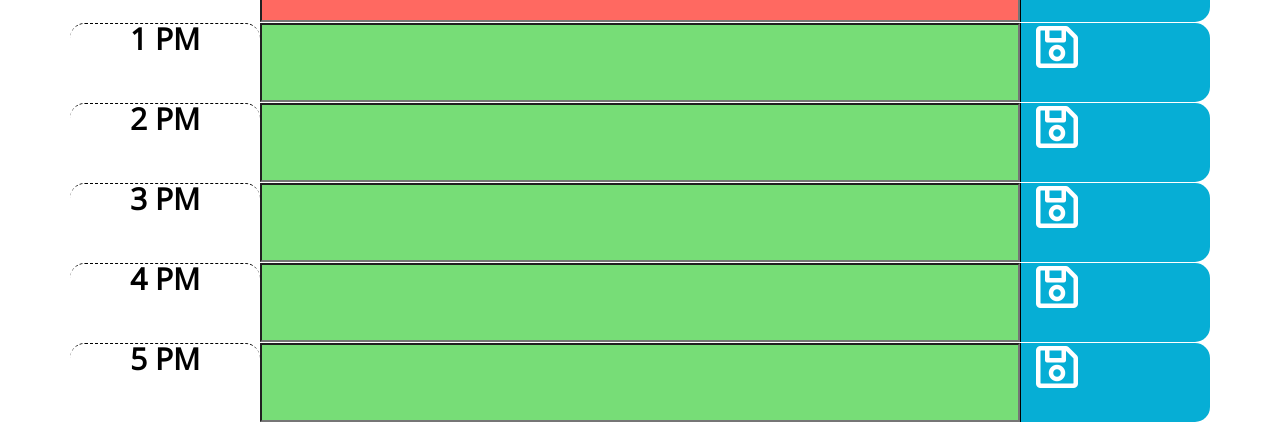
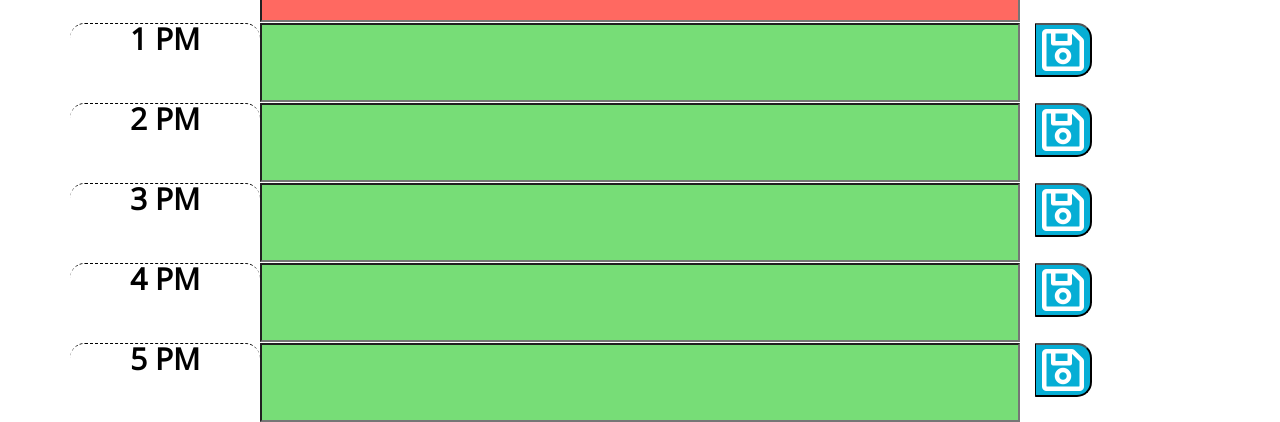
Before and after one commit to raul-ae/5th-homework, a plain HTML site: page index.html in a window 1280 px wide. Shown: the part 714-1136 px from the top of the page. Drawn offline with nearby package versions, Linux system fonts and the light colour scheme.

Commit message:
adding save buttons and saving to the Array

```diff
--- a/index.html
+++ b/index.html
@@ -71,7 +71,6 @@
       var col1 = $("<div>");
       col1.attr("class","col-2 hour time-block");
       col1.attr("id","workHour");
-      col1.attr("value",i)
       col1.text(workTime[i][0]);
       var col2 = $("<input>");
       //aplying a class to format if the hour already pass or is in the future with gray (past) red (present) or green (future)
@@ -82,16 +81,28 @@
       } else {
         col2.attr("class","col-8 future");
       }
-      col1.attr("id","workTask");
+      col2.attr("id","workTask"+i);
       var col3 = $("<div>");
-      col3.attr("class","col-2 saveBtn far fa-save fa-3x");
-      col1.attr("id","save");
+      col3.attr("class","col-2");
+      col3.attr("id","save");
+      var saveButton = $("<button>");
+      saveButton.attr("class","far fa-save fa-3x saveBtn");
+      saveButton.attr("value",i);
+      col3.append(saveButton);
       row.append(col1, col2, col3);
       $(".container").append(row)
 
       console.log(i)
     }
-    console.log(workTime)
+
+    $("button").on("click", function() {
+      var index = $(this).attr("value");
+      var input = "#workTask"+index;
+      var task = $(input).val();
+      workTime[index][1]= task;
+      console.log(workTime)
+    });
+
   </script>
   </body>
 </html>
```
